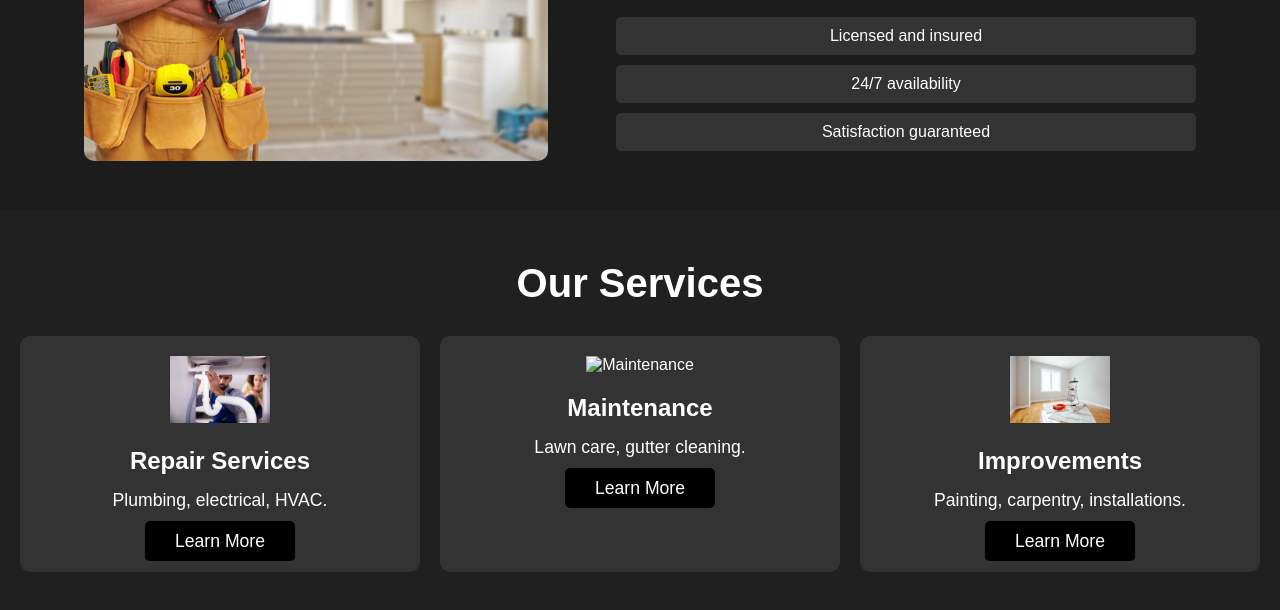
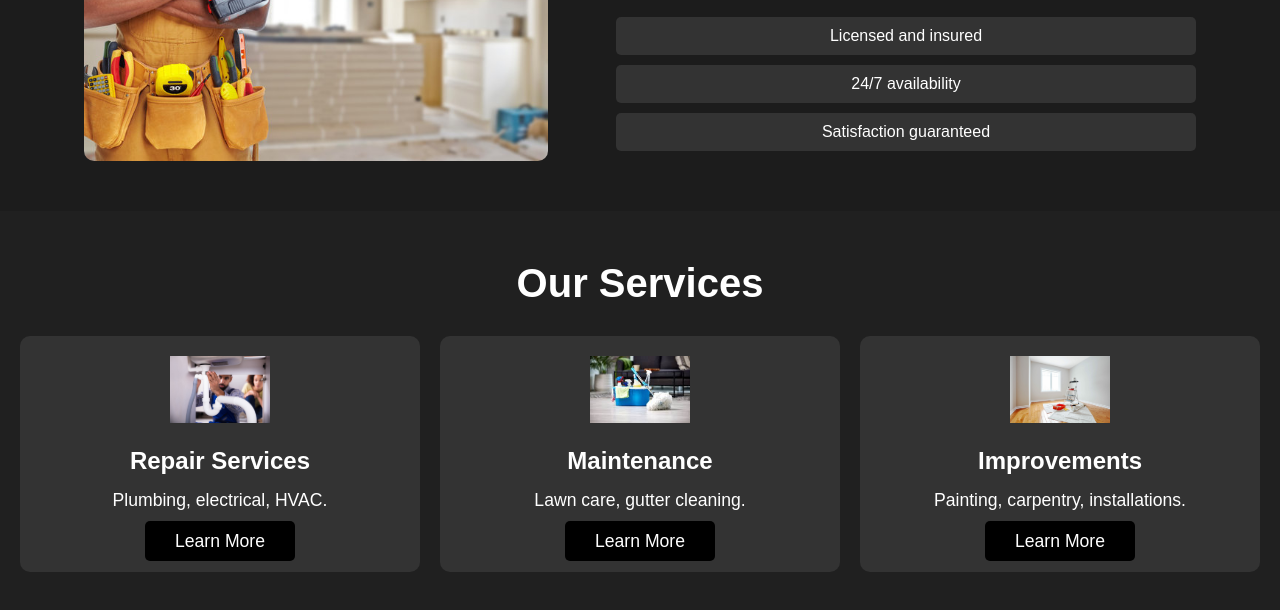
Before and after one commit to eyoul/portfolio, a plain HTML site: page index.html in a window 1280 px wide. Shown: the part 492-1102 px from the top of the page. Drawn offline with Linux system fonts and the light colour scheme.

Commit message:
Update index.html

```diff
--- a/index.html
+++ b/index.html
@@ -101,7 +101,7 @@
         </div>
         <!-- Maintenance -->
         <div class="service">
-            <img src="images/maintenance.jpg" alt="Maintenance">
+            <img src="images/maintenance.jpeg" alt="Maintenance">
             <h3>Maintenance</h3>
             <p>Lawn care, gutter cleaning.</p>
             <a href="#" class="btn">Learn More</a>
```
